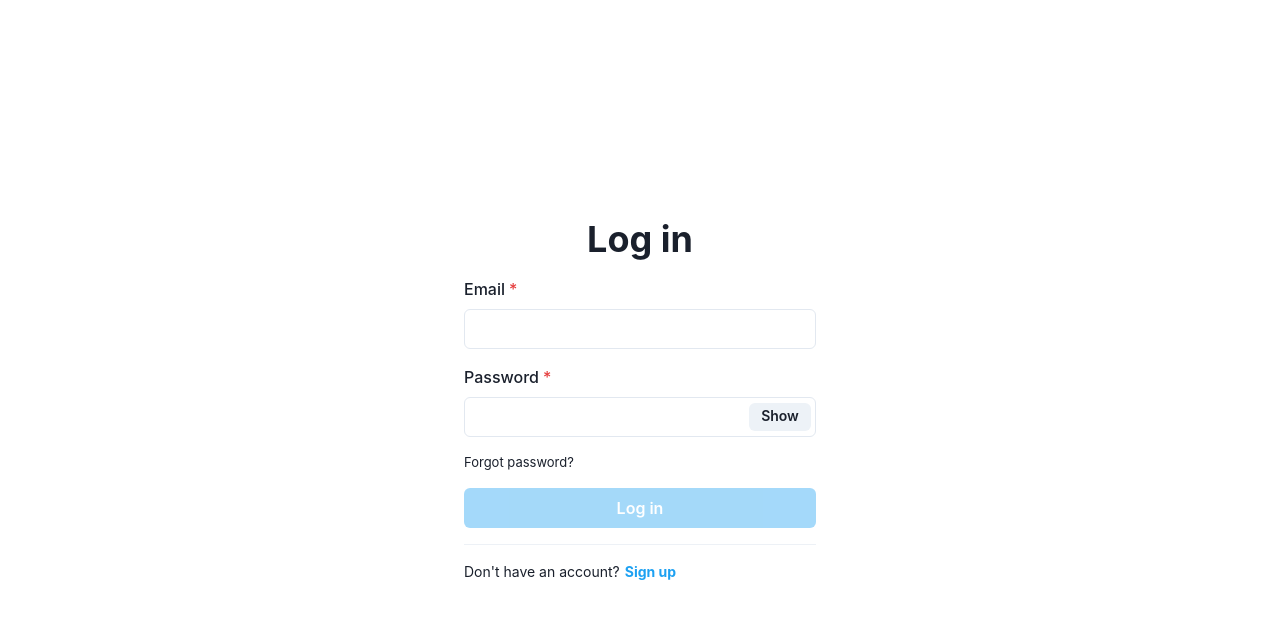
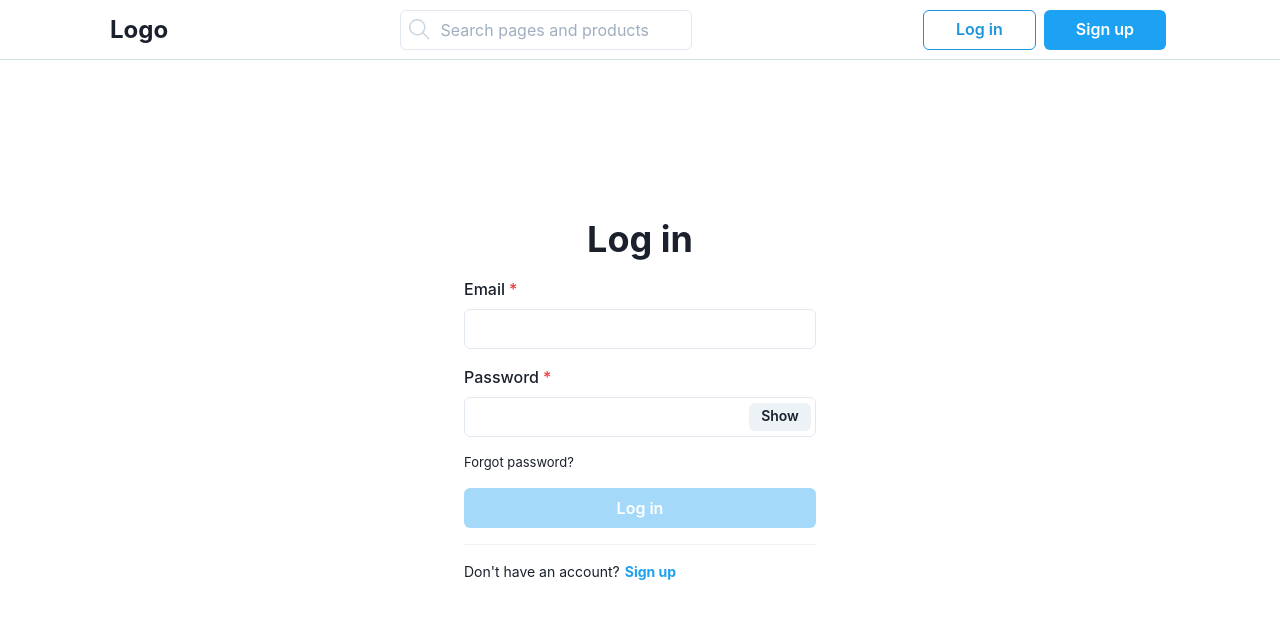
Before and after one commit to ElmouradiAmine/project-oki-doki-web, a React (Create React App) app: page /login in a window 1280 px wide. Shown: the top 618 px of the page. Built offline with nearby package versions, Linux system fonts and the light colour scheme; no server answers.

Commit message:
feat: add base header

```diff
--- a/src/App.tsx
+++ b/src/App.tsx
@@ -2,11 +2,13 @@ import React from 'react';
 import { AuthRoutes } from 'features/auth/routes';
 import { BrowserRouter as Router, Switch } from 'react-router-dom';
 import useAuthEffect from 'hooks/useAuthEffect';
+import Header from 'components/Header/Header';
 
 const App = () => {
   useAuthEffect();
   return (
     <Router>
+      <Header />
       <Switch>
         <AuthRoutes />
       </Switch>
--- /dev/null
+++ b/src/components/Header/Header.tsx
@@ -0,0 +1,19 @@
+import AuthButtons from 'components/AuthButtons/AuthButtons';
+import Logo from 'components/Logo/Logo';
+import Searchbar from 'components/Searchbar/Searchbar';
+import React from 'react';
+import { useAuth } from 'store';
+import HeaderContainer from './HeaderContainer';
+
+const Header = () => {
+  const { isAuthenticated } = useAuth();
+  return (
+    <HeaderContainer>
+      <Logo />
+      <Searchbar />
+      {isAuthenticated ? <div>authenticated</div> : <AuthButtons />}
+    </HeaderContainer>
+  );
+};
+
+export default Header;
--- /dev/null
+++ b/src/components/Header/HeaderContainer.tsx
@@ -0,0 +1,24 @@
+import React, { FC } from 'react';
+import { Box } from '@chakra-ui/react';
+import HeaderContent from './HeaderContent';
+
+const HeaderContainer: FC = ({ children }) => {
+  return (
+    <Box
+      as="header"
+      position="fixed"
+      height="60px"
+      width="100%"
+      left="0px"
+      top="0px"
+      display="flex"
+      backgroundColor="white"
+      justifyContent="space-around"
+      borderBottom="1px solid rgba(34, 90, 89, 0.2)"
+    >
+      <HeaderContent>{children}</HeaderContent>
+    </Box>
+  );
+};
+
+export default HeaderContainer;
--- /dev/null
+++ b/src/components/Header/HeaderContent.tsx
@@ -0,0 +1,23 @@
+import React, { FC } from 'react';
+import { Box } from '@chakra-ui/react';
+
+const HeaderContent: FC = ({ children }) => {
+  return (
+    <Box
+      width="100%"
+      height="100%"
+      justifyContent="space-between"
+      alignItems="center"
+      display="flex"
+      flexDir="row"
+      padding="0"
+      maxW="1100px"
+      paddingLeft="20px"
+      paddingRight="24px"
+    >
+      {children}
+    </Box>
+  );
+};
+
+export default HeaderContent;
```
